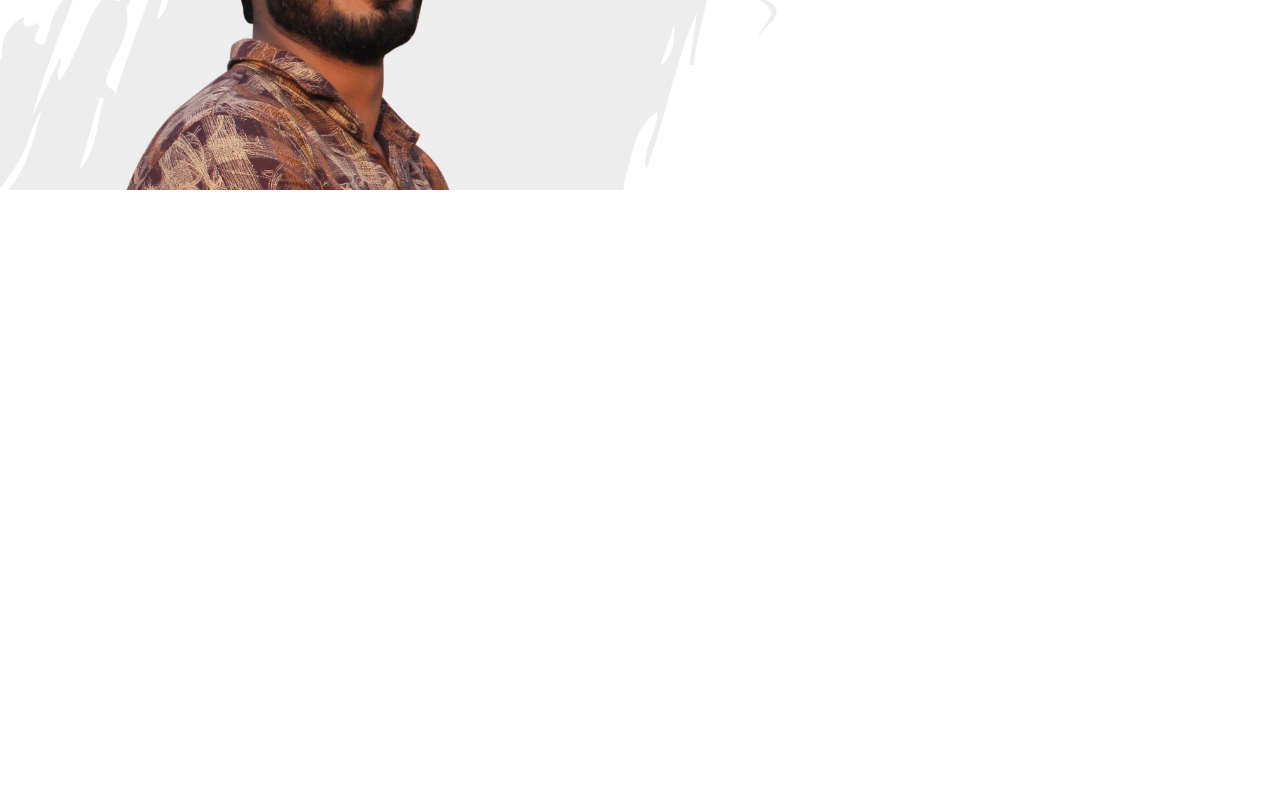
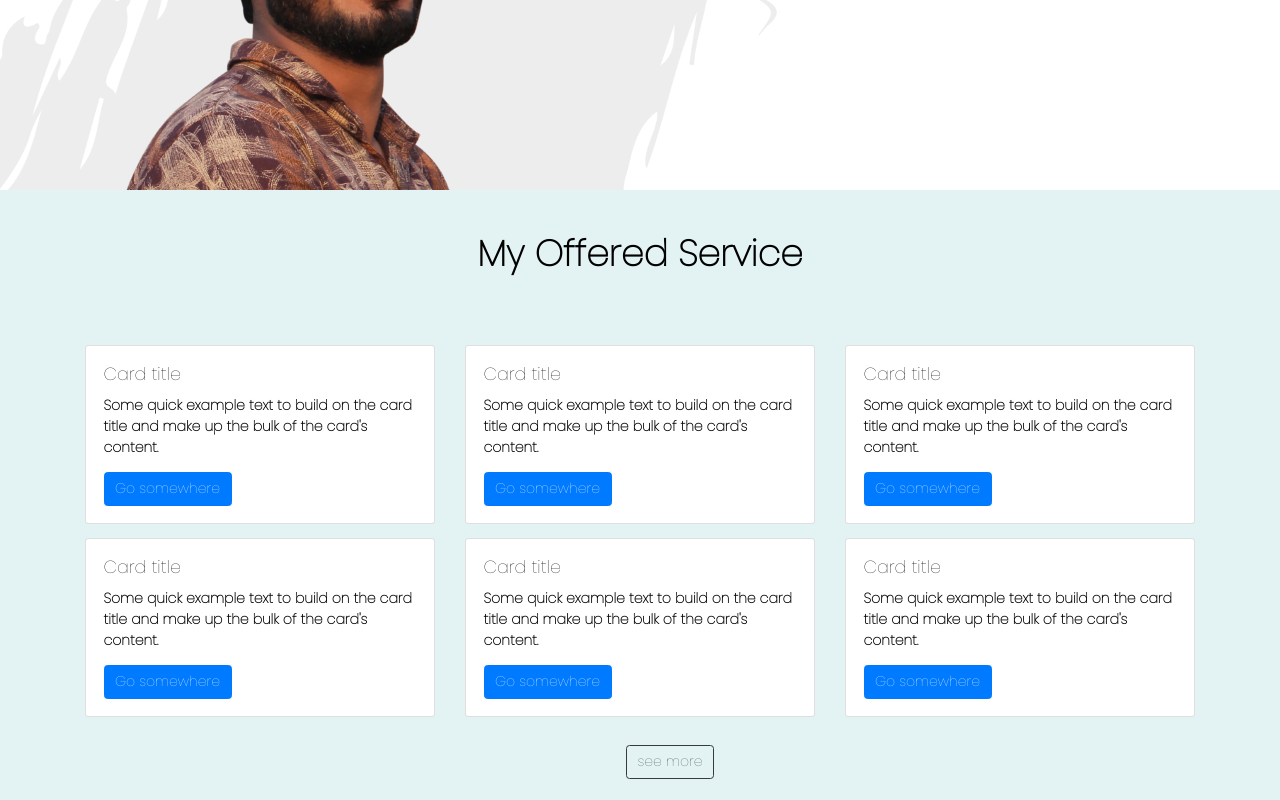
Before and after one commit to MasudMahamud/saimum-portfolio, a React (Create React App) app: page / in a window 1280 px wide. Shown: the part 448-1248 px from the top of the page. Before the commit the page ends 800 px from the top, so only its background shows below. Built offline with nearby package versions, Linux system fonts and the light colour scheme.

Commit message:
service card add

```diff
--- a/src/Components/Home/Home.js
+++ b/src/Components/Home/Home.js
@@ -1,12 +1,14 @@
 import React from 'react';
 import Header from './Header/Header';
 import NavBar from './NavBar/NavBar';
+import Service from './Service/Service';
 
 const Home = () => {
     return (
         <>
             <NavBar/>
             <Header/>
+            <Service/>
         </>
     );
 };
--- /dev/null
+++ b/src/Components/Home/Service/Service.css
@@ -0,0 +1,8 @@
+.service-section{
+    background-color: rgb(227, 243, 243);
+    color: black;
+}
+.about-title{
+    font-size: 36px;
+    font-weight: bold;
+}
--- /dev/null
+++ b/src/Components/Home/Service/Service.js
@@ -0,0 +1,105 @@
+import React from "react";
+import "./Service.css";
+
+const Service = () => {
+  return (
+    <section className="service-section" id="service">
+      <div className="container">
+        <h1 className="about-title text-center py-5"> My Offered Service</h1>
+        <div className="row py-4">
+          <div className="col-md-4">
+            <div class="card mb-3" >
+              <div class="card-body">
+                <h5 class="card-title">Card title</h5>
+                <p class="card-text">
+                  Some quick example text to build on the card title and make up
+                  the bulk of the card's content.
+                </p>
+                <a href="#" class="btn btn-primary">
+                  Go somewhere
+                </a>
+              </div>
+            </div>
+          </div>
+          <div className="col-md-4">
+
+            <div class="card mb-3" >
+              <div class="card-body">
+                <h5 class="card-title">Card title</h5>
+                <p class="card-text">
+                  Some quick example text to build on the card title and make up
+                  the bulk of the card's content.
+                </p>
+                <a href="#" class="btn btn-primary">
+                  Go somewhere
+                </a>
+              </div>
+            </div>
+          </div>
+          <div className="col-md-4">
+            <div class="card mb-3" >
+              <div class="card-body">
+                <h5 class="card-title">Card title</h5>
+                <p class="card-text">
+                  Some quick example text to build on the card title and make up
+                  the bulk of the card's content.
+                </p>
+                <a href="#" class="btn btn-primary">
+                  Go somewhere
+                </a>
+              </div>
+            </div>
+          </div>
+          <div className="col-md-4">
+          <div class="card mb-3" >
+            <div class="card-body">
+              <h5 class="card-title">Card title</h5>
+              <p class="card-text">
+                Some quick example text to build on the card title and make up
+                the bulk of the card's content.
+              </p>
+              <a href="#" class="btn btn-primary">
+                Go somewhere
+              </a>
+            </div>
+          </div>
+        </div>
+        <div className="col-md-4">
+        <div class="card mb-3" >
+          <div class="card-body">
+            <h5 class="card-title">Card title</h5>
+            <p class="card-text">
+              Some quick example text to build on the card title and make up
+              the bulk of the card's content.
+            </p>
+            <a href="#" class="btn btn-primary">
+              Go somewhere
+            </a>
+          </div>
+        </div>
+      </div>
+      <div className="col-md-4">
+      <div class="card mb-3" >
+        <div class="card-body">
+          <h5 class="card-title">Card title</h5>
+          <p class="card-text">
+            Some quick example text to build on the card title and make up
+            the bulk of the card's content.
+          </p>
+          <a href="#" class="btn btn-primary">
+            Go somewhere
+          </a>
+        </div>
+      </div>
+    </div>
+    <div className="see-more-btn pt-3  m-auto">
+    <button  type="button" class="btn btn-outline-dark ">see more</button>
+    </div>
+    </div>
+
+      </div>
+    </section>
+  );
+};
+
+export default Service;
```
Also changed, not shown: src/Components/Home/Header/Header.js (+11 -9 lines).
